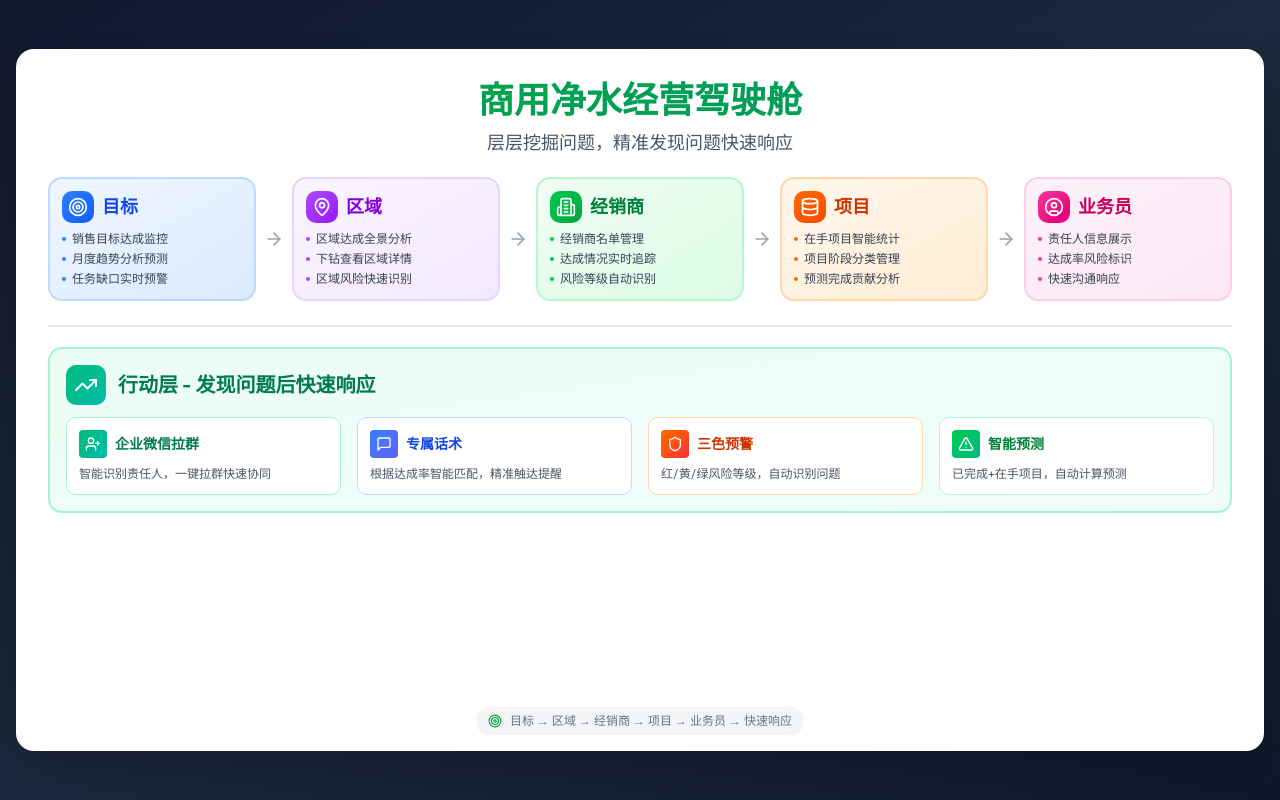
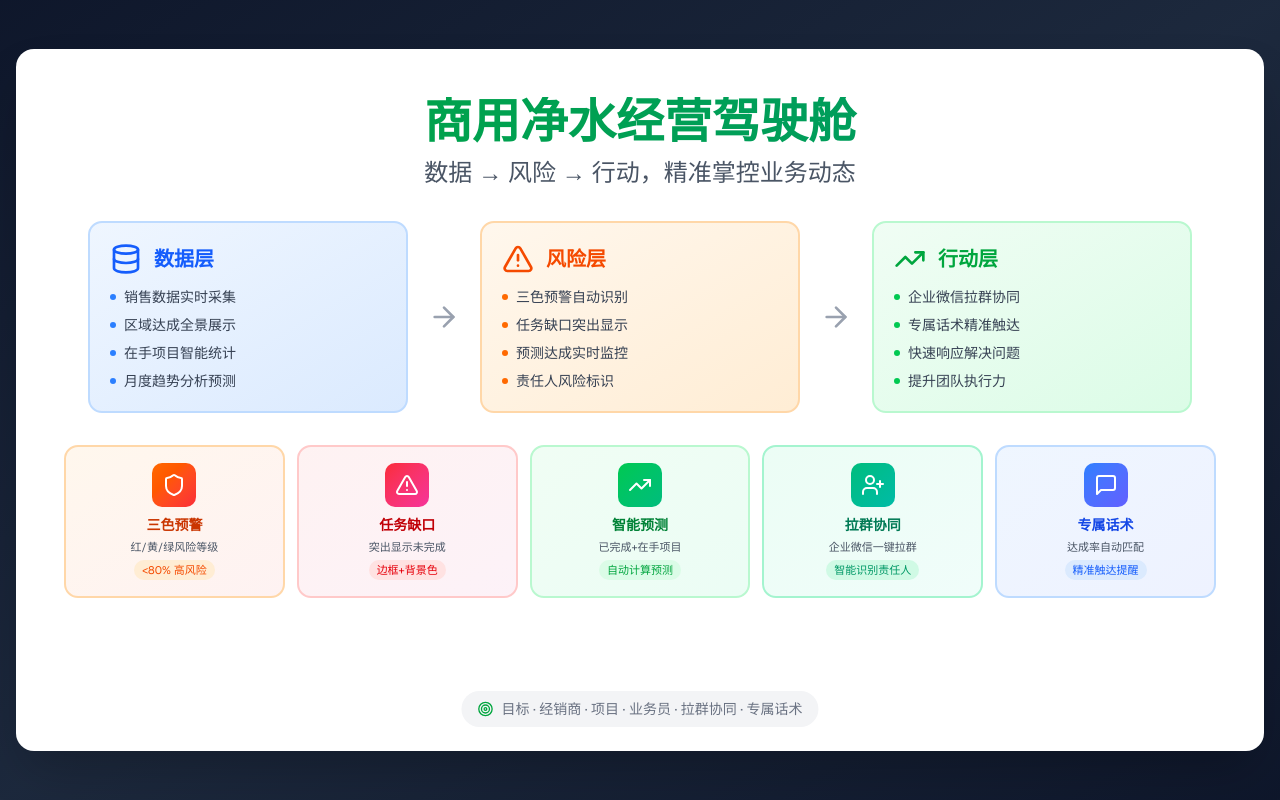
Before and after one commit to navylee1990/coze_jsc, a Next.js app: page /ppt in a window 1280 px wide. Built offline with nearby package versions, Linux system fonts and the light colour scheme.

Commit message:
Restored to 'eec4fdfbab005403d895a0d859ea4c2f7bce969d'
Coze-Restored-To: 'eec4fdfbab005403d895a0d859ea4c2f7bce969d'
Coze-Commit-Type: restore

```diff
--- a/src/app/ppt/page.tsx
+++ b/src/app/ppt/page.tsx
@@ -1,156 +1,108 @@
 'use client';
 
-import { Database, AlertTriangle, TrendingUp, Target, ArrowRight, Shield, MessageSquare, UserPlus, MapPin, Building2, Users, UserCircle } from 'lucide-react';
+import { Database, AlertTriangle, TrendingUp, Target, ArrowRight, Shield, MessageSquare, UserPlus } from 'lucide-react';
 
 export default function PPTPage() {
   return (
     <div className="min-h-screen bg-gradient-to-br from-slate-900 via-slate-800 to-slate-900 flex items-center justify-center p-4">
       <div className="w-full max-w-7xl">
-        <div className="bg-white rounded-2xl shadow-2xl overflow-hidden aspect-video p-8 relative">
+        <div className="bg-white rounded-2xl shadow-2xl overflow-hidden aspect-video p-12 relative">
           {/* 标题区域 */}
-          <div className="text-center mb-5">
-            <h1 className="text-4xl font-bold bg-gradient-to-r from-green-600 to-emerald-600 bg-clip-text text-transparent mb-2">
+          <div className="text-center mb-8">
+            <h1 className="text-5xl font-bold bg-gradient-to-r from-green-600 to-emerald-600 bg-clip-text text-transparent mb-3">
               商用净水经营驾驶舱
             </h1>
-            <p className="text-lg text-gray-600">层层挖掘问题，精准发现问题快速响应</p>
+            <p className="text-2xl text-gray-600 font-medium">数据 → 风险 → 行动，精准掌控业务动态</p>
           </div>
 
-          {/* 下钻流程：目标→区域→经销商→项目→业务员 */}
-          <div className="mb-6">
-            <div className="flex items-center justify-between gap-2">
-              {/* 目标 */}
-              <div className="flex-1">
-                <div className="bg-gradient-to-br from-blue-50 to-blue-100 rounded-xl p-3 border-2 border-blue-200 h-full">
-                  <div className="flex items-center gap-2 mb-2">
-                    <div className="p-1.5 bg-gradient-to-br from-blue-500 to-blue-600 rounded-lg">
-                      <Target className="w-5 h-5 text-white" />
+          {/* 核心流程 */}
+          <div className="mb-8">
+            <div className="flex items-center justify-center gap-5">
+              {/* 数据层 */}
+              <div className="flex-1 max-w-xs">
+                <div className="bg-gradient-to-br from-blue-50 to-blue-100 rounded-xl p-5 border-2 border-blue-200">
+                  <div className="flex items-center gap-3 mb-3">
+                    <Database className="w-8 h-8 text-blue-600" />
+                    <h3 className="text-xl font-bold text-blue-600">数据层</h3>
+                  </div>
+                  <div className="space-y-2 text-sm text-gray-700">
+                    <div className="flex items-center gap-2">
+                      <div className="w-1.5 h-1.5 rounded-full bg-blue-500"></div>
+                      <span>销售数据实时采集</span>
                     </div>
-                    <h3 className="text-lg font-bold text-blue-700">目标</h3>
-                  </div>
-                  <div className="space-y-1 text-xs text-gray-700">
-                    <div className="flex items-center gap-1.5">
-                      <div className="w-1 h-1 rounded-full bg-blue-500"></div>
-                      <span>销售目标达成监控</span>
+                    <div className="flex items-center gap-2">
+                      <div className="w-1.5 h-1.5 rounded-full bg-blue-500"></div>
+                      <span>区域达成全景展示</span>
                     </div>
-                    <div className="flex items-center gap-1.5">
-                      <div className="w-1 h-1 rounded-full bg-blue-500"></div>
+                    <div className="flex items-center gap-2">
+                      <div className="w-1.5 h-1.5 rounded-full bg-blue-500"></div>
+                      <span>在手项目智能统计</span>
+                    </div>
+                    <div className="flex items-center gap-2">
+                      <div className="w-1.5 h-1.5 rounded-full bg-blue-500"></div>
                       <span>月度趋势分析预测</span>
-                    </div>
-                    <div className="flex items-center gap-1.5">
-                      <div className="w-1 h-1 rounded-full bg-blue-500"></div>
-                      <span>任务缺口实时预警</span>
                     </div>
                   </div>
                 </div>
               </div>
 
-              <ArrowRight className="w-5 h-5 text-gray-400 flex-shrink-0" />
+              {/* 箭头 */}
+              <ArrowRight className="w-8 h-8 text-gray-400 flex-shrink-0" />
 
-              {/* 区域 */}
-              <div className="flex-1">
-                <div className="bg-gradient-to-br from-purple-50 to-purple-100 rounded-xl p-3 border-2 border-purple-200 h-full">
-                  <div className="flex items-center gap-2 mb-2">
-                    <div className="p-1.5 bg-gradient-to-br from-purple-500 to-purple-600 rounded-lg">
-                      <MapPin className="w-5 h-5 text-white" />
+              {/* 风险层 */}
+              <div className="flex-1 max-w-xs">
+                <div className="bg-gradient-to-br from-orange-50 to-orange-100 rounded-xl p-5 border-2 border-orange-200">
+                  <div className="flex items-center gap-3 mb-3">
+                    <AlertTriangle className="w-8 h-8 text-orange-600" />
+                    <h3 className="text-xl font-bold text-orange-600">风险层</h3>
+                  </div>
+                  <div className="space-y-2 text-sm text-gray-700">
+                    <div className="flex items-center gap-2">
+                      <div className="w-1.5 h-1.5 rounded-full bg-orange-500"></div>
+                      <span>三色预警自动识别</span>
                     </div>
-                    <h3 className="text-lg font-bold text-purple-700">区域</h3>
-                  </div>
-                  <div className="space-y-1 text-xs text-gray-700">
-                    <div className="flex items-center gap-1.5">
-                      <div className="w-1 h-1 rounded-full bg-purple-500"></div>
-                      <span>区域达成全景分析</span>
+                    <div className="flex items-center gap-2">
+                      <div className="w-1.5 h-1.5 rounded-full bg-orange-500"></div>
+                      <span>任务缺口突出显示</span>
                     </div>
-                    <div className="flex items-center gap-1.5">
-                      <div className="w-1 h-1 rounded-full bg-purple-500"></div>
-                      <span>下钻查看区域详情</span>
+                    <div className="flex items-center gap-2">
+                      <div className="w-1.5 h-1.5 rounded-full bg-orange-500"></div>
+                      <span>预测达成实时监控</span>
                     </div>
-                    <div className="flex items-center gap-1.5">
-                      <div className="w-1 h-1 rounded-full bg-purple-500"></div>
-                      <span>区域风险快速识别</span>
+                    <div className="flex items-center gap-2">
+                      <div className="w-1.5 h-1.5 rounded-full bg-orange-500"></div>
+                      <span>责任人风险标识</span>
                     </div>
                   </div>
                 </div>
               </div>
 
-              <ArrowRight className="w-5 h-5 text-gray-400 flex-shrink-0" />
+              {/* 箭头 */}
+              <ArrowRight className="w-8 h-8 text-gray-400 flex-shrink-0" />
 
-              {/* 经销商 */}
-              <div className="flex-1">
-                <div className="bg-gradient-to-br from-green-50 to-green-100 rounded-xl p-3 border-2 border-green-200 h-full">
-                  <div className="flex items-center gap-2 mb-2">
-                    <div className="p-1.5 bg-gradient-to-br from-green-500 to-green-600 rounded-lg">
-                      <Building2 className="w-5 h-5 text-white" />
+              {/* 行动层 */}
+              <div className="flex-1 max-w-xs">
+                <div className="bg-gradient-to-br from-green-50 to-green-100 rounded-xl p-5 border-2 border-green-200">
+                  <div className="flex items-center gap-3 mb-3">
+                    <TrendingUp className="w-8 h-8 text-green-600" />
+                    <h3 className="text-xl font-bold text-green-600">行动层</h3>
+                  </div>
+                  <div className="space-y-2 text-sm text-gray-700">
+                    <div className="flex items-center gap-2">
+                      <div className="w-1.5 h-1.5 rounded-full bg-green-500"></div>
+                      <span>企业微信拉群协同</span>
                     </div>
-                    <h3 className="text-lg font-bold text-green-700">经销商</h3>
-                  </div>
-                  <div className="space-y-1 text-xs text-gray-700">
-                    <div className="flex items-center gap-1.5">
-                      <div className="w-1 h-1 rounded-full bg-green-500"></div>
-                      <span>经销商名单管理</span>
+                    <div className="flex items-center gap-2">
+                      <div className="w-1.5 h-1.5 rounded-full bg-green-500"></div>
+                      <span>专属话术精准触达</span>
                     </div>
-                    <div className="flex items-center gap-1.5">
-                      <div className="w-1 h-1 rounded-full bg-green-500"></div>
-                      <span>达成情况实时追踪</span>
+                    <div className="flex items-center gap-2">
+                      <div className="w-1.5 h-1.5 rounded-full bg-green-500"></div>
+                      <span>快速响应解决问题</span>
                     </div>
-                    <div className="flex items-center gap-1.5">
-                      <div className="w-1 h-1 rounded-full bg-green-500"></div>
-                      <span>风险等级自动识别</span>
-                    </div>
-                  </div>
-                </div>
-              </div>
-
-              <ArrowRight className="w-5 h-5 text-gray-400 flex-shrink-0" />
-
-              {/* 项目 */}
-              <div className="flex-1">
-                <div className="bg-gradient-to-br from-orange-50 to-orange-100 rounded-xl p-3 border-2 border-orange-200 h-full">
-                  <div className="flex items-center gap-2 mb-2">
-                    <div className="p-1.5 bg-gradient-to-br from-orange-500 to-orange-600 rounded-lg">
-                      <Database className="w-5 h-5 text-white" />
-                    </div>
-                    <h3 className="text-lg font-bold text-orange-700">项目</h3>
-                  </div>
-                  <div className="space-y-1 text-xs text-gray-700">
-                    <div className="flex items-center gap-1.5">
-                      <div className="w-1 h-1 rounded-full bg-orange-500"></div>
-                      <span>在手项目智能统计</span>
-                    </div>
-                    <div className="flex items-center gap-1.5">
-                      <div className="w-1 h-1 rounded-full bg-orange-500"></div>
-                      <span>项目阶段分类管理</span>
-                    </div>
-                    <div className="flex items-center gap-1.5">
-                      <div className="w-1 h-1 rounded-full bg-orange-500"></div>
-                      <span>预测完成贡献分析</span>
-                    </div>
-                  </div>
-                </div>
-              </div>
-
-              <ArrowRight className="w-5 h-5 text-gray-400 flex-shrink-0" />
-
-              {/* 业务员 */}
-              <div className="flex-1">
-                <div className="bg-gradient-to-br from-pink-50 to-pink-100 rounded-xl p-3 border-2 border-pink-200 h-full">
-                  <div className="flex items-center gap-2 mb-2">
-                    <div className="p-1.5 bg-gradient-to-br from-pink-500 to-pink-600 rounded-lg">
-                      <UserCircle className="w-5 h-5 text-white" />
-                    </div>
-                    <h3 className="text-lg font-bold text-pink-700">业务员</h3>
-                  </div>
-                  <div className="space-y-1 text-xs text-gray-700">
-                    <div className="flex items-center gap-1.5">
-                      <div className="w-1 h-1 rounded-full bg-pink-500"></div>
-                      <span>责任人信息展示</span>
-                    </div>
-                    <div className="flex items-center gap-1.5">
-                      <div className="w-1 h-1 rounded-full bg-pink-500"></div>
-                      <span>达成率风险标识</span>
-                    </div>
-                    <div className="flex items-center gap-1.5">
-                      <div className="w-1 h-1 rounded-full bg-pink-500"></div>
-                      <span>快速沟通响应</span>
+                    <div className="flex items-center gap-2">
+                      <div className="w-1.5 h-1.5 rounded-full bg-green-500"></div>
+                      <span>提升团队执行力</span>
                     </div>
                   </div>
                 </div>
@@ -158,69 +110,94 @@ export default function PPTPage() {
             </div>
           </div>
 
-          {/* 分割线和行动层 */}
-          <div className="border-t-2 border-gray-200 my-5"></div>
+          {/* 五大核心特色 */}
+          <div className="grid grid-cols-5 gap-3">
+            {/* 三色预警 */}
+            <div className="bg-gradient-to-br from-orange-50 to-red-50 rounded-xl p-4 border-2 border-orange-200">
+              <div className="flex flex-col items-center text-center">
+                <div className="p-2.5 bg-gradient-to-br from-orange-500 to-red-500 rounded-lg mb-2">
+                  <Shield className="w-6 h-6 text-white" />
+                </div>
+                <div className="flex items-center gap-1 mb-1">
+                  <h3 className="text-sm font-bold text-orange-700">三色预警</h3>
+                </div>
+                <div className="text-[11px] text-gray-600 mb-1">红/黄/绿风险等级</div>
+                <div className="text-[11px] text-orange-600 bg-orange-100 px-2 py-0.5 rounded-full">
+                  &lt;80% 高风险
+                </div>
+              </div>
+            </div>
 
-          {/* 行动层 */}
-          <div className="bg-gradient-to-br from-emerald-50 to-teal-50 rounded-xl p-4 border-2 border-emerald-200">
-            <div className="flex items-center gap-3 mb-3">
-              <div className="p-2 bg-gradient-to-br from-emerald-500 to-teal-500 rounded-lg">
-                <TrendingUp className="w-6 h-6 text-white" />
+            {/* 任务缺口 */}
+            <div className="bg-gradient-to-br from-red-50 to-pink-50 rounded-xl p-4 border-2 border-red-200">
+              <div className="flex flex-col items-center text-center">
+                <div className="p-2.5 bg-gradient-to-br from-red-500 to-pink-500 rounded-lg mb-2">
+                  <AlertTriangle className="w-6 h-6 text-white" />
+                </div>
+                <div className="flex items-center gap-1 mb-1">
+                  <h3 className="text-sm font-bold text-red-700">任务缺口</h3>
+                </div>
+                <div className="text-[11px] text-gray-600 mb-1">突出显示未完成</div>
+                <div className="text-[11px] text-red-600 bg-red-100 px-2 py-0.5 rounded-full">
+                  边框+背景色
+                </div>
               </div>
-              <h3 className="text-xl font-bold text-emerald-700">行动层 - 发现问题后快速响应</h3>
             </div>
-            <div className="grid grid-cols-4 gap-4">
-              {/* 企业微信拉群 */}
-              <div className="bg-white rounded-lg p-3 border border-emerald-200">
-                <div className="flex items-center gap-2 mb-2">
-                  <div className="p-1.5 bg-gradient-to-br from-emerald-500 to-teal-500 rounded">
-                    <UserPlus className="w-4 h-4 text-white" />
-                  </div>
-                  <h4 className="font-bold text-emerald-700 text-sm">企业微信拉群</h4>
+
+            {/* 智能预测 */}
+            <div className="bg-gradient-to-br from-green-50 to-emerald-50 rounded-xl p-4 border-2 border-green-200">
+              <div className="flex flex-col items-center text-center">
+                <div className="p-2.5 bg-gradient-to-br from-green-500 to-emerald-500 rounded-lg mb-2">
+                  <TrendingUp className="w-6 h-6 text-white" />
                 </div>
-                <p className="text-xs text-gray-600">智能识别责任人，一键拉群快速协同</p>
+                <div className="flex items-center gap-1 mb-1">
+                  <h3 className="text-sm font-bold text-green-700">智能预测</h3>
+                </div>
+                <div className="text-[11px] text-gray-600 mb-1">已完成+在手项目</div>
+                <div className="text-[11px] text-green-600 bg-green-100 px-2 py-0.5 rounded-full">
+                  自动计算预测
+                </div>
               </div>
+            </div>
 
-              {/* 专属话术 */}
-              <div className="bg-white rounded-lg p-3 border border-blue-200">
-                <div className="flex items-center gap-2 mb-2">
-                  <div className="p-1.5 bg-gradient-to-br from-blue-500 to-indigo-500 rounded">
-                    <MessageSquare className="w-4 h-4 text-white" />
-                  </div>
-                  <h4 className="font-bold text-blue-700 text-sm">专属话术</h4>
+            {/* 企业微信拉群 */}
+            <div className="bg-gradient-to-br from-emerald-50 to-teal-50 rounded-xl p-4 border-2 border-emerald-200">
+              <div className="flex flex-col items-center text-center">
+                <div className="p-2.5 bg-gradient-to-br from-emerald-500 to-teal-500 rounded-lg mb-2">
+                  <UserPlus className="w-6 h-6 text-white" />
                 </div>
-                <p className="text-xs text-gray-600">根据达成率智能匹配，精准触达提醒</p>
+                <div className="flex items-center gap-1 mb-1">
+                  <h3 className="text-sm font-bold text-emerald-700">拉群协同</h3>
+                </div>
+                <div className="text-[11px] text-gray-600 mb-1">企业微信一键拉群</div>
+                <div className="text-[11px] text-emerald-600 bg-emerald-100 px-2 py-0.5 rounded-full">
+                  智能识别责任人
+                </div>
               </div>
+            </div>
 
-              {/* 三色预警 */}
-              <div className="bg-white rounded-lg p-3 border border-orange-200">
-                <div className="flex items-center gap-2 mb-2">
-                  <div className="p-1.5 bg-gradient-to-br from-orange-500 to-red-500 rounded">
-                    <Shield className="w-4 h-4 text-white" />
-                  </div>
-                  <h4 className="font-bold text-orange-700 text-sm">三色预警</h4>
+            {/* 专属话术 */}
+            <div className="bg-gradient-to-br from-blue-50 to-indigo-50 rounded-xl p-4 border-2 border-blue-200">
+              <div className="flex flex-col items-center text-center">
+                <div className="p-2.5 bg-gradient-to-br from-blue-500 to-indigo-500 rounded-lg mb-2">
+                  <MessageSquare className="w-6 h-6 text-white" />
                 </div>
-                <p className="text-xs text-gray-600">红/黄/绿风险等级，自动识别问题</p>
-              </div>
-
-              {/* 智能预测 */}
-              <div className="bg-white rounded-lg p-3 border border-green-200">
-                <div className="flex items-center gap-2 mb-2">
-                  <div className="p-1.5 bg-gradient-to-br from-green-500 to-emerald-500 rounded">
-                    <AlertTriangle className="w-4 h-4 text-white" />
-                  </div>
-                  <h4 className="font-bold text-green-700 text-sm">智能预测</h4>
+                <div className="flex items-center gap-1 mb-1">
+                  <h3 className="text-sm font-bold text-blue-700">专属话术</h3>
                 </div>
-                <p className="text-xs text-gray-600">已完成+在手项目，自动计算预测</p>
+                <div className="text-[11px] text-gray-600 mb-1">达成率自动匹配</div>
+                <div className="text-[11px] text-blue-600 bg-blue-100 px-2 py-0.5 rounded-full">
+                  精准触达提醒
+                </div>
               </div>
             </div>
           </div>
 
           {/* 底部标语 */}
-          <div className="absolute bottom-4 left-1/2 transform -translate-x-1/2">
-            <div className="flex items-center gap-2 text-xs text-gray-500 bg-gray-100 px-3 py-1.5 rounded-full">
-              <Target className="w-3.5 h-3.5 text-green-600" />
-              <span>目标 → 区域 → 经销商 → 项目 → 业务员 → 快速响应</span>
+          <div className="absolute bottom-6 left-1/2 transform -translate-x-1/2">
+            <div className="flex items-center gap-2 text-sm text-gray-500 bg-gray-100 px-4 py-2 rounded-full">
+              <Target className="w-4 h-4 text-green-600" />
+              <span>目标 · 经销商 · 项目 · 业务员 · 拉群协同 · 专属话术</span>
             </div>
           </div>
         </div>
```
